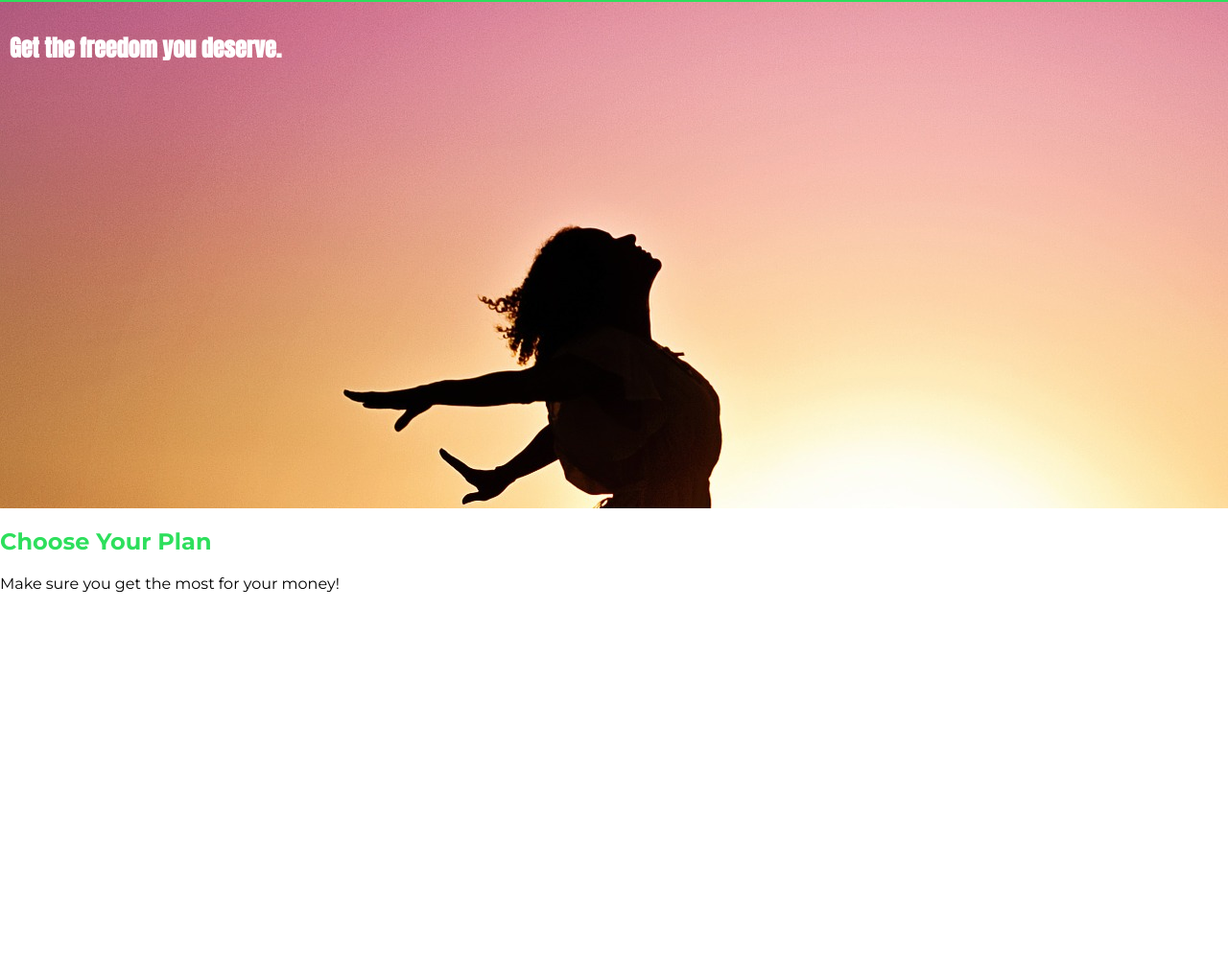
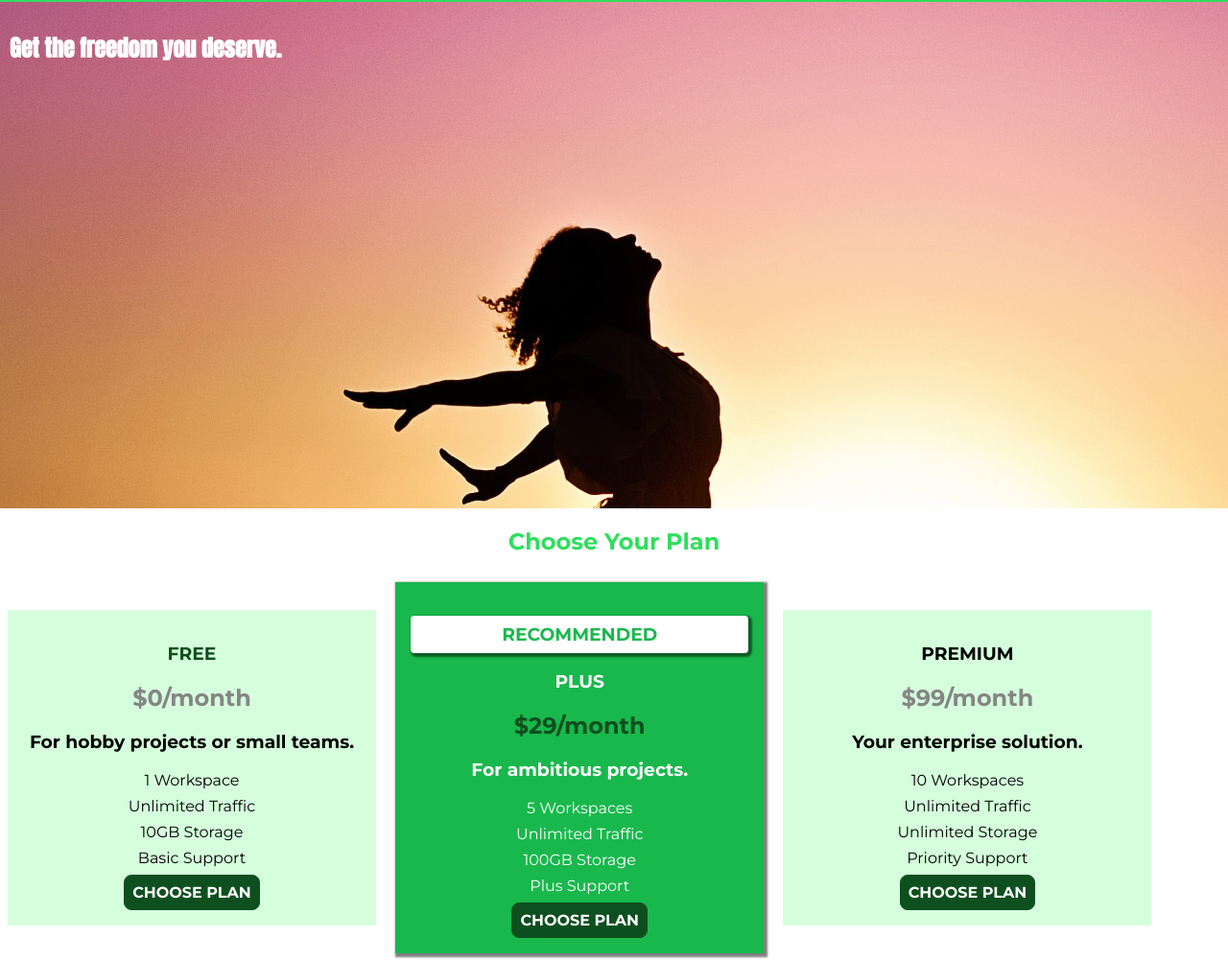
Before and after one commit to jprodsanz/udemyCSS, a plain HTML site: page diving-deeper-02-adding-the-header-starting-code (2)/index.html in a window 1280 px wide. Shown: the part 65-1067 px from the top of the page at 96% size. Before the commit the page ends 800 px from the top, so only its background shows below. Drawn offline with Linux system fonts and the light colour scheme.

Commit message:
more styles

```diff
--- a/diving-deeper-02-adding-the-header-starting-code (2)/index.html
+++ b/diving-deeper-02-adding-the-header-starting-code (2)/index.html
@@ -39,7 +39,51 @@
         </section>
         <section id="plans">
             <h1 class="section-title">Choose Your Plan</h1>
-            <p>Make sure you get the most for your money!</p>
+            <div>
+                <article class="plan">
+                    <h1 class="plan__title">FREE</h1>
+                    <h2 class="plan__price">$0/month</h2>
+                    <h3>For hobby projects or small teams.</h3>
+                    <ul class="plan__features">
+                        <li class="plan__feature">1 Workspace</li>
+                        <li class="plan__feature">Unlimited Traffic</li>
+                        <li class="plan__feature">10GB Storage</li>
+                        <li class="plan__feature">Basic Support</li>
+                    </ul>
+                    <div>
+                        <button class="button">CHOOSE PLAN</button>
+                    </div>
+                </article>
+                <article class="plan plan--highlighted">
+                    <h1 class="plan__annotation">RECOMMENDED</h1>
+                    <h1 class="plan__title">PLUS</h1>
+                    <h2 class="plan__price">$29/month</h2>
+                    <h3>For ambitious projects.</h3>
+                    <ul class="plan__features">
+                        <li class="plan__feature">5 Workspaces</li>
+                        <li class="plan__feature">Unlimited Traffic</li>
+                        <li class="plan__feature">100GB Storage</li>
+                        <li class="plan__feature">Plus Support</li>
+                    </ul>
+                    <div>
+                        <button class="button">CHOOSE PLAN</button>
+                    </div>
+                </article>
+                <article class="plan">
+                    <h1>PREMIUM</h1>
+                    <h2 class="plan__price">$99/month</h2>
+                    <h3>Your enterprise solution.</h3>
+                    <ul class="plan__features">
+                        <li class="plan__feature">10 Workspaces</li>
+                        <li class="plan__feature">Unlimited Traffic</li>
+                        <li class="plan__feature">Unlimited Storage</li>
+                        <li class="plan__feature">Priority Support</li>
+                    </ul>
+                    <div>
+                        <button class="button">CHOOSE PLAN</button>
+                    </div>
+                </article>
+            </div>
         </section>
     </main>
 </body>
--- a/diving-deeper-02-adding-the-header-starting-code (2)/main.css
+++ b/diving-deeper-02-adding-the-header-starting-code (2)/main.css
@@ -18,6 +18,7 @@ body {
 
 .section-title {
     color: #2ddf5c;
+    text-align: center;
 }
 
 #product-overview h1 {
@@ -25,6 +26,71 @@ body {
     font-family: 'Anton', sans-serif;
 }
 
+.plan {
+    background: #d5ffdc;
+    text-align: center;
+    padding: 16px;
+    margin: 8px;
+    display: inline-block;
+    width: 30%;
+    vertical-align: middle;
+}
+
+.plan--highlighted {
+    background: #19b84c;
+    color: white;
+    box-shadow: 2px 2px 2px 2px rgba(0, 0, 0, 0.5);
+}
+.plan__annotation {
+    background: white;
+    color:#19b84c;
+    padding: 8px;
+    box-shadow: 2px 2px 2px 2px rgba(0,0,0,0.5);
+    border-radius: 4px;
+}
+
+.plan__title {
+    color: #0e4f1f;
+}
+.plan__price {
+    color: #858585;
+}
+.plan--highlighted .plan__title {
+    color: white;
+}
+.plan--highlighted .plan__price {
+    color: #0e4f1f;
+}
+
+.plan__features {
+    list-style: none;
+    padding:0;
+    margin: 0;
+}
+.plan__feature {
+    margin: 8px 0;
+}
+
+.button {
+    background: #0e4f1f;
+    color: white;
+    font: inherit;
+    border: 1px solid #0e4f1f;
+    padding: 8px;
+    border-radius: 8px;
+    font-weight: bold;
+    cursor: pointer;
+}
+
+.button:hover,
+.button:active {
+    background: white;
+    color: #0e4f1f;
+}
+
+.button:focus {
+    outline: none;
+}
 /* h1 {
     font-family: sans-serif;
 } */
--- /dev/null
+++ b/more-on-selectors-1-start-code/main.css
@@ -0,0 +1,29 @@
+body {
+    font-family: sans-serif;
+}
+
+nav {
+    margin-bottom: 16px;
+    background: #fa923f;
+    padding: 8px 0;
+}
+
+a {
+    text-decoration: none;
+    color: white;
+    margin: 10px;
+}
+a.active {
+    color: #521751
+
+}
+
+.main-section {
+    height: 800px;
+    border: 1px solid #ccc;
+    padding: 16px;
+}
+
+.highlighted {
+    border: 2px solid #fa923f;
+}
```
Also changed, not shown: diving-deeper-02-adding-the-header-starting-code (2)/index 2.html (added, +45 -0 lines), more-on-selectors-1-start-code/index.html (added, +25 -0 lines).
